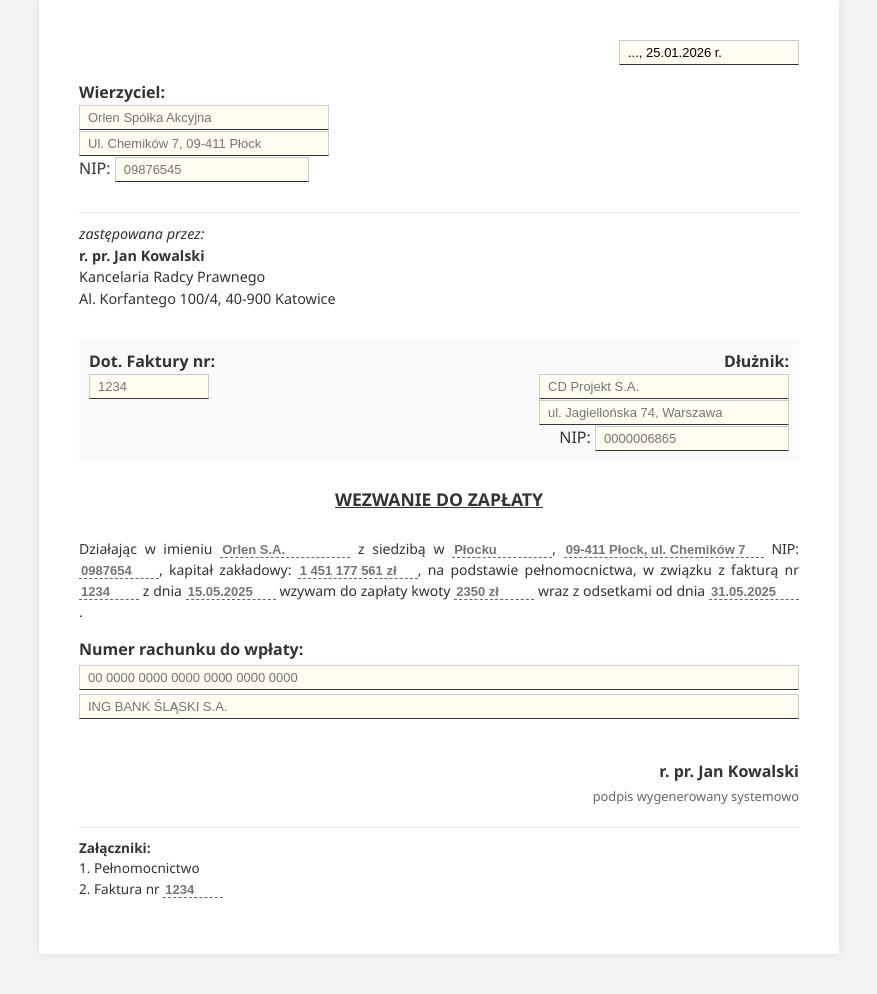
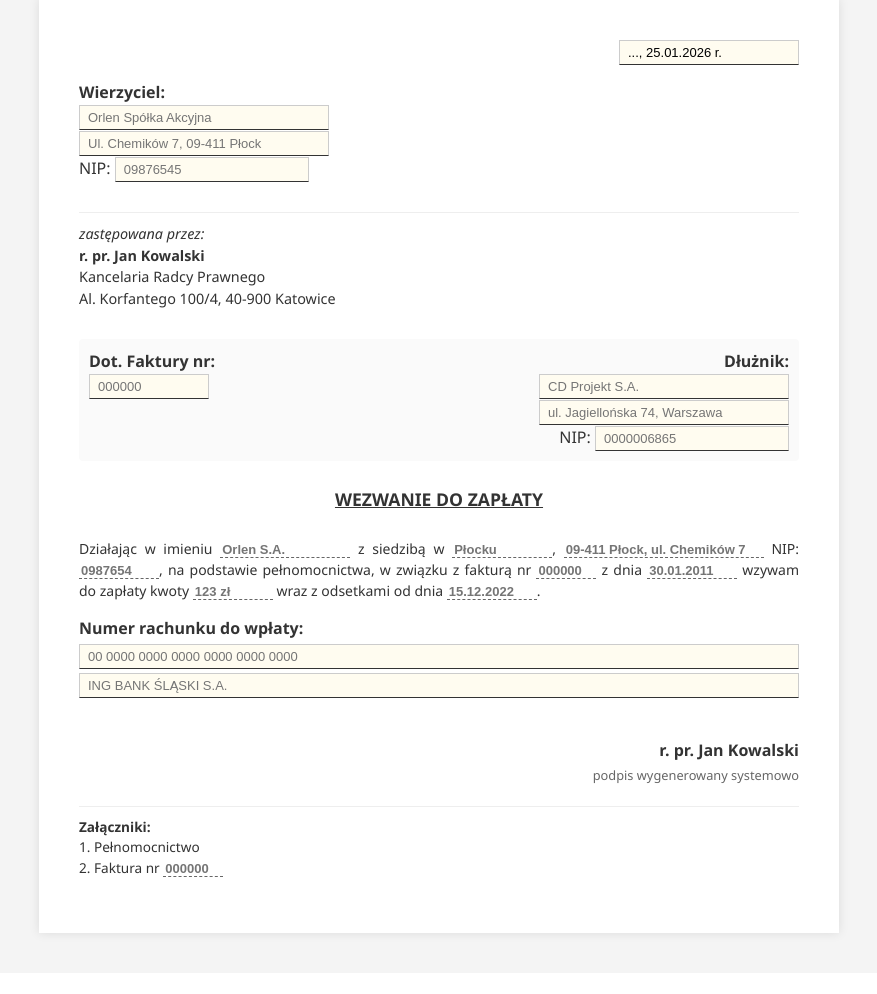
Before and after one commit to Twiggiermaen21/DataExtractAI, a Flask app: template templates/documents/wezwanie_do_zaplaty.html in a window 1280 px wide. Shown: the part 41-1035 px from the top of the page, without its empty margins (201-1078 px from the left). After the commit the page ends 981 px from the top, so only its background shows below. Run offline with Flask 3, Linux system fonts and the light colour scheme; the template is opened without the code that fills it, so the values that code supplies are empty.

Commit message:
fast ocr done

```diff
--- a/app/__init__.py
+++ b/app/__init__.py
@@ -8,6 +8,7 @@ def create_app():
     BASE_DIR = os.path.dirname(os.path.dirname(os.path.abspath(__file__)))
     app.config['UPLOAD_FOLDER'] = os.path.join(BASE_DIR, "input")
     app.config['OUTPUT_FOLDER'] = os.path.join(BASE_DIR, "output")
+    app.config['TEMPLATES_FOLDER'] = os.path.join(BASE_DIR, "templates", "documents")
 
     # Tworzenie folderów
     for folder in [app.config['UPLOAD_FOLDER'], app.config['OUTPUT_FOLDER']]:
--- a/app/services/ocr_lightOCR2.py
+++ b/app/services/ocr_lightOCR2.py
@@ -96,5 +96,7 @@ class OCRResult:
             with open(full_output_path, 'w', encoding='utf-8') as f:
                 json.dump(data, f, ensure_ascii=False, indent=4)
             print(f"💾 JSON saved to: {full_output_path}")
+            return full_output_path
         except Exception as e:
             print(f"⚠️ Failed to save JSON: {e}")
+            return None
--- a/templates/documents/wezwanie_do_zaplaty.html
+++ b/templates/documents/wezwanie_do_zaplaty.html
@@ -161,7 +161,7 @@
         <div class="flex-group" style="background: #fafafa; padding: 10px; border-radius: 4px;">
             <div>
                 <strong>Dot. Faktury nr:</strong><br>
-                <input type="text" name="faktura_numer_referencyjny" placeholder="1234" style="width: 120px;">
+                <input type="text" name="faktura_numer_referencyjny" placeholder="000000" style="width: 120px;">
             </div>
             <div class="right-align">
                 <strong>Dłużnik:</strong><br>
@@ -185,18 +185,17 @@
                 class="inline-input" style="width: 200px;">
             NIP: <input type="text" name="wierzyciel_nip_tresc" placeholder="0987654" class="inline-input"
                 style="width: 80px;">,
-            kapitał zakładowy: <input type="text" name="wierzyciel_kapital_zakladowy" placeholder="1 451 177 561 zł"
-                class="inline-input" style="width: 120px;">,
+
             na podstawie pełnomocnictwa, w związku z fakturą nr
-            <input type="text" name="faktura_numer_referencyjny" placeholder="1234" class="inline-input"
+            <input type="text" name="faktura_numer_referencyjny" placeholder="000000" class="inline-input"
                 style="width: 60px;">
-            z dnia <input type="text" name="faktura_data_wystawienia" placeholder="15.05.2025" class="inline-input"
+            z dnia <input type="text" name="faktura_data_wystawienia" placeholder="30.01.2011" class="inline-input"
                 style="width: 90px;">
             wzywam do zapłaty kwoty
-            <input type="text" name="platnosc_kwota_glowna" placeholder="2350 zł" class="inline-input"
+            <input type="text" name="platnosc_kwota_glowna" placeholder="123 zł" class="inline-input"
                 style="width: 80px;">
             wraz z odsetkami od dnia
-            <input type="text" name="platnosc_data_odsetek" placeholder="31.05.2025" class="inline-input"
+            <input type="text" name="platnosc_data_odsetek" placeholder="15.12.2022" class="inline-input"
                 style="width: 90px;">.
         </div>
 
@@ -216,7 +215,7 @@
             style="font-size: 0.85em; border-top: 1px solid #eee; margin-top: 20px; padding-top: 10px;">
             <strong>Załączniki:</strong><br>
             1. Pełnomocnictwo<br>
-            2. Faktura nr <input type="text" name="faktura_numer_referencyjny" placeholder="1234" class="inline-input"
+            2. Faktura nr <input type="text" name="faktura_numer_referencyjny" placeholder="000000" class="inline-input"
                 style="width: 60px;">
         </div>
     </div>
```
Also changed, not shown: app/routes/ocr.py (+9 -59 lines).
